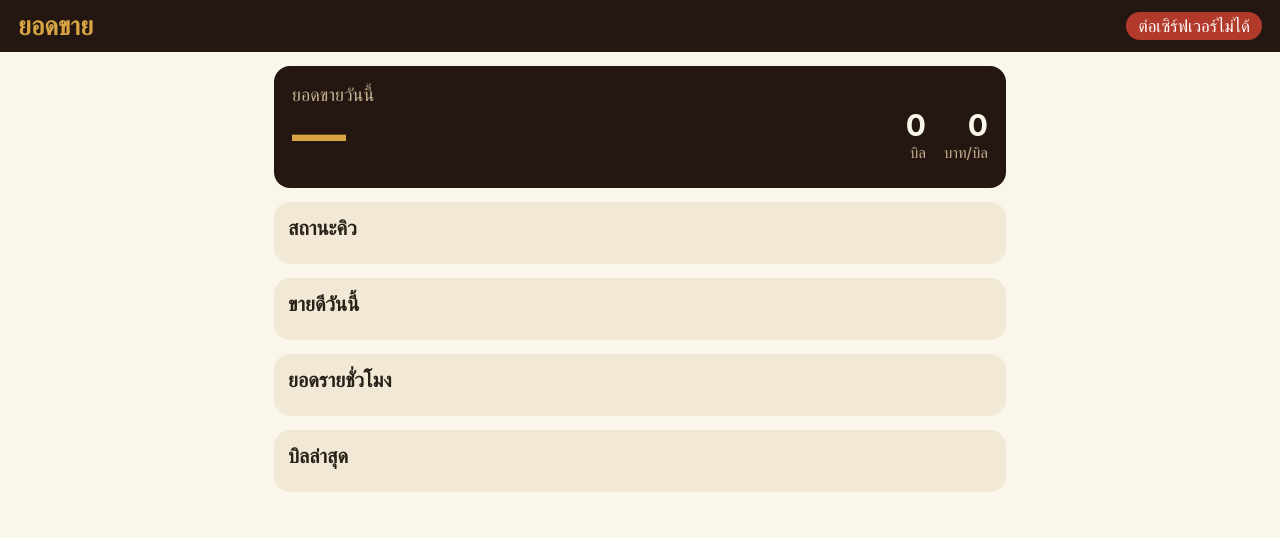
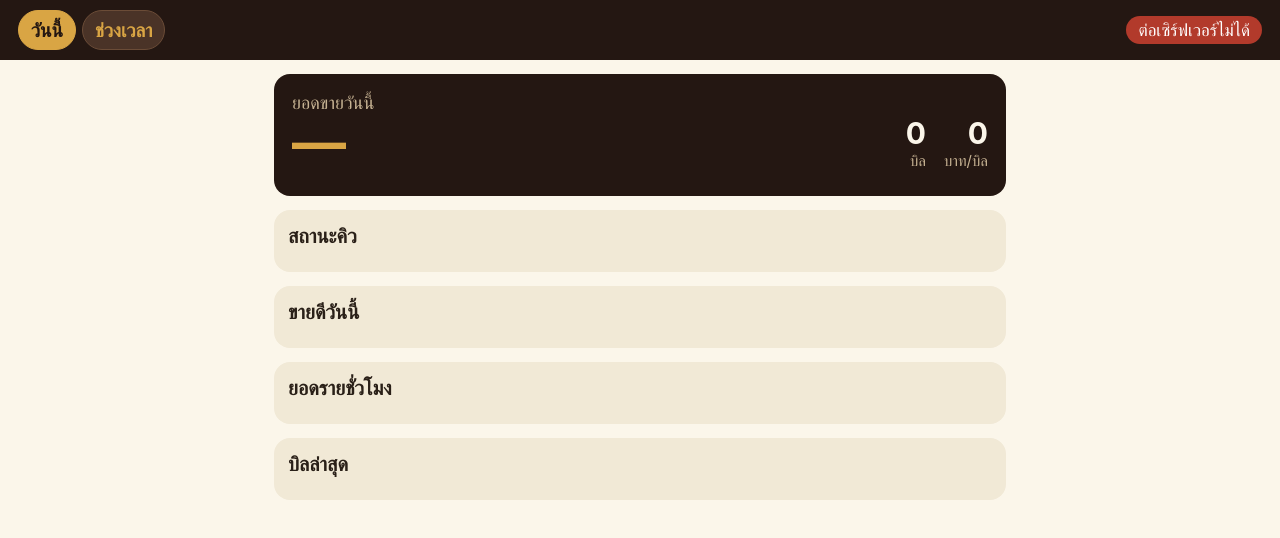
Before and after one commit to pintuwat/eiamjun-event-queue, a website with bundled scripts: page web/public/sales.html in a window 1280 px wide. Built offline with nearby package versions, Linux system fonts and the light colour scheme; no server answers.

Commit message:
The two reports' title is how you get to the other one
They shipped with neither linking to the other, so both were reachable only by
typing the path. A link in the page body would have cost a row above the figure
the page exists for, and a button in the bar beside a title does not fit at
375px next to the link state — so the title became the pair. It was already the
thing that said which view you were on; saying that and offering the other one
costs no height at all. The word ยอดขาย is not lost: the figure's own label
carries it, and so does each page's <title>.

The current view is a <span> and not a self-link. On /summary a tap on it would
reload without the ?from=&to= and silently reset the period to the whole ledger,
and a figure quietly becoming a different figure is the one thing these pages
must not do.

The far tab reads ช่วงเวลา rather than ตามช่วงเวลา and the pills are padded 12px
rather than 14: measured at 375px the longer pair plus the link state came to
391 against 375 and the bar took a second row. At 339 it holds one. 320px still
wraps, which is the bar's own flex-wrap doing what it does for the board's
jingle, and is left alone.

The kitchen board links to neither, unchanged and re-confirmed: that screen is
worked with both hands full and a way off it is a way to lose the queue.

Co-Authored-By: Claude Opus 5 <noreply@anthropic.com>

```diff
--- a/web/public/app.css
+++ b/web/public/app.css
@@ -405,9 +405,54 @@ body {
    page that has quietly stopped updating looks exactly like a stall that has stopped selling. */
 .headline-fresh { font-size: 15px; color: #c7b393; }
 
-/* This page's bar carries two words and they are not allowed to fall apart: Compose and the
-   browser alike break Thai with a dictionary, and "ยอด / ขาย" reads as a rendering fault. */
-.report-page .bar h1,
+/*
+ * The two reports are two views of one thing, and the bar's title is how you move between them.
+ *
+ * A link in the page body would have cost a row above the figure the page exists for; a button in
+ * the bar beside a title would not fit at 375px next to the link state. The title **was** the
+ * thing that said which view you were on, so it became the pair — which says that and offers the
+ * other one for no extra height at all. The word ยอดขาย is not lost: the figure's own label
+ * carries it ("ยอดขายวันนี้ …", "ยอดรวม …"), and so does each page's `<title>`.
+ *
+ * ⚠️ The current view is a `<span>` rather than a self-link. On /summary a tap on it would reload
+ * without the `?from=&to=` and silently reset the period to the whole ledger — a figure quietly
+ * becoming a different figure is the one thing these pages must not do.
+ *
+ * The kitchen board links to neither, which is unchanged and is the owner's own decision: that
+ * screen is worked with both hands full, and a way off it is a way to lose the queue.
+ */
+.pages { display: flex; align-items: center; gap: 6px; }
+
+.page-tab {
+  font-size: 19px;
+  font-weight: 700;
+  min-height: 40px;
+  display: inline-flex;
+  align-items: center;
+  /* 12, and the far tab reads "ช่วงเวลา" rather than "ตามช่วงเวลา": measured at 375px the longer
+     pair plus the link state came to 391 against 375 and the bar took a second row — a whole wood
+     band of height, on a page that is scrolled, to say a word the page below already says. */
+  padding: 0 12px;
+  border-radius: 999px;
+  border: 1px solid #6b4c37;
+  background: #4a3327;
+  color: var(--gold);
+  text-decoration: none;
+  -webkit-tap-highlight-color: transparent;
+}
+
+/* Filled in the stall's gold, the same loud mark a chosen jingle interval and a chosen period
+   carry — one way of saying "this is the one", not a third invented here. */
+.page-tab.on {
+  background: var(--gold);
+  border-color: var(--gold);
+  color: var(--wood);
+}
+
+/* Neither of these may fall apart: the browser breaks Thai with a dictionary, and "ช่วง / เวลา"
+   or "ต่อเซิร์ฟเวอร์ / ได้" reads as a rendering fault. The bar already wraps, so a width that
+   cannot hold both costs a row rather than a syllable. */
+.page-tab,
 .report-page .link-state { white-space: nowrap; }
 
 .takings { display: flex; flex-direction: column; gap: 2px; min-width: 0; }
--- a/web/public/sales.html
+++ b/web/public/sales.html
@@ -14,11 +14,17 @@
   <!-- The day and the "how old is this" line are **in the figure's own card**, not up here. At
        375px a bar carrying four things broke "ยอดขาย" over two lines and "ต่อเซิร์ฟเวอร์ได้" over
        three, and ate a sixth of the screen saying nothing new. The link state stays, because it is
-       the one thing that is about the page rather than about the day. -->
+       the one thing that is about the page rather than about the day.
+
+       The title **is** the switcher: these are two views of one report, and the word that used to
+       sit here only said which of them you were on. Saying that and offering the other one costs
+       no height at all. The current view is a `<span>` and not a link — on /summary tapping it
+       would drop the `?from=&to=` and silently reset the period. -->
   <header class="bar">
-    <div class="bar-left">
-      <h1>ยอดขาย</h1>
-    </div>
+    <nav class="pages" aria-label="รายงานยอดขาย">
+      <span class="page-tab on" aria-current="page">วันนี้</span>
+      <a class="page-tab" href="/summary">ช่วงเวลา</a>
+    </nav>
     <div class="bar-right">
       <span id="link" class="link-state">กำลังเชื่อมต่อ…</span>
     </div>
```
Also changed, not shown: CLAUDE.md (+22 -0 lines), web/public/summary.html (+7 -5 lines), web/test/api.test.js (+13 -0 lines).
